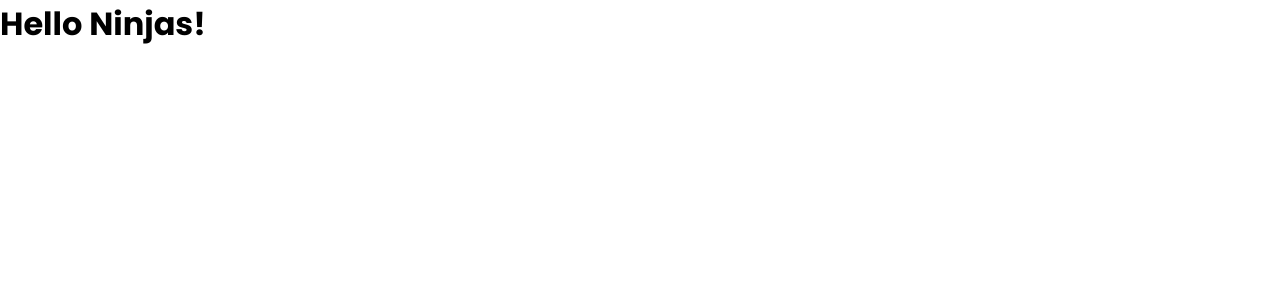
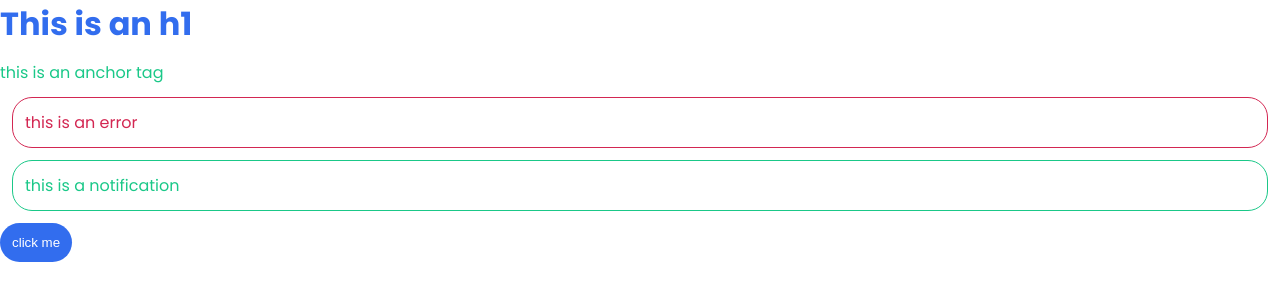
Before and after one commit to LaurenceWiles/complete-sass-tutorial, a website: page index.html in a window 1280 px wide. Drawn offline with Linux system fonts and the light colour scheme.

Commit message:
variables

```diff
--- a/index.html
+++ b/index.html
@@ -8,6 +8,10 @@
     <title>Complete SASS</title>
   </head>
   <body>
-    <h1>Hello Ninjas!</h1>
+    <h1>This is an h1</h1>
+    <a href="#">this is an anchor tag</a>
+    <p class="error">this is an error</p>
+    <p class="notification">this is a notification</p>
+    <button>click me</button>
   </body>
 </html>
--- a/index.scss
+++ b/index.scss
@@ -29,8 +29,49 @@ img {
   max-width: 100%;
 }
 
+// theme colors
+$primary: #326dee;
+$secondary: #1ac888;
+$error: #d32752;
+$info: #f6c31c;
+
+// spacing
+$base-padding: 0.75rem;
+$base-margin: 0.75rem;
+
+// borders
+$base-border-thickness: 1px;
+$base-border-radius: 20px;
+
 h1 {
-  a {
-    color: red;
-  }
+  color: $primary;
+  margin-bottom: $base-margin;
 }
+a {
+  color: $secondary;
+}
+button {
+  color: white;
+  border: 0;
+  background: $primary;
+  border-radius: $base-border-radius;
+  padding: $base-padding;
+}
+.error {
+  color: $error;
+  background-color: white;
+  border-style: solid;
+  margin: $base-margin;
+  padding: $base-padding;
+  border-radius: $base-border-radius;
+  border-width: $base-border-thickness;
+}
+.notification {
+  color: $secondary;
+  border-color: $secondary;
+  border-style: solid;
+  margin: $base-margin;
+  padding: $base-padding;
+  border-radius: $base-border-radius;
+  border-width: $base-border-thickness;
+}
```
Also changed, not shown: css/index.css.
